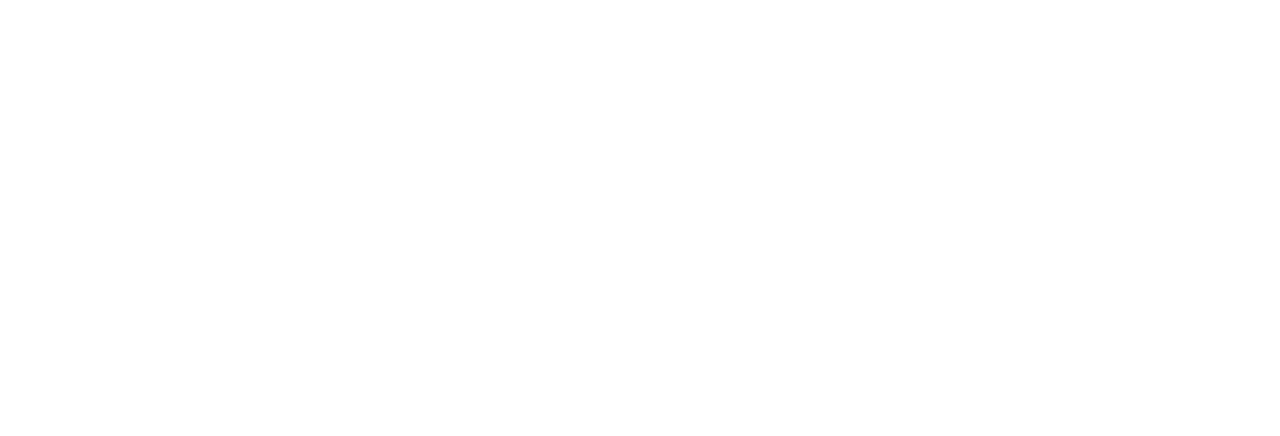
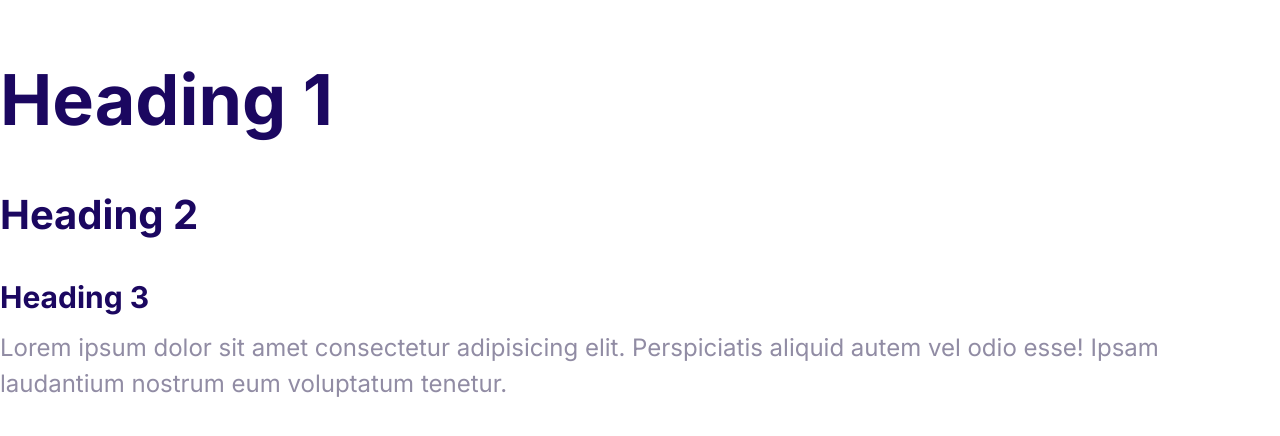
Before and after one commit to MasonRohrer/Masify, a plain HTML site: page index.html in a window 1280 px wide. Drawn offline with Linux system fonts and the light colour scheme.

Commit message:
Specified Header styles

```diff
--- a/CSS/styles.css
+++ b/CSS/styles.css
@@ -5,3 +5,35 @@
     --color-headings: #1b0760;
     --color-body: #918ca4;
 }
+
+html {
+    font-size: 62.5%;
+}
+body {
+    font-family: Inter, Arial, Helvetica, sans-serif;
+    font-size: 2.4rem;
+    line-height: 1.5;
+    color: var(--color-body);
+}
+
+h1,
+h2,
+h3 {
+    color: var(--color-headings);
+    margin-bottom: 1rem;
+}
+p {
+    margin-top: 0;
+}
+
+h1 {
+    font-size: 7rem;
+}
+
+h2 {
+    font-size: 4rem;
+}
+
+h3, h4, h5, h6 {
+    font-size: 3rem;
+}
--- a/index.html
+++ b/index.html
@@ -1,13 +1,26 @@
 <!DOCTYPE html>
 <html lang="en">
-<head>
-    <meta charset="UTF-8">
-    <meta name="viewport" content="width=device-width, initial-scale=1.0">
+  <head>
+    <meta charset="UTF-8" />
+    <meta name="viewport" content="width=device-width, initial-scale=1.0" />
     <title>Document</title>
-    <link rel="stylesheet" href="CSS/normalize.css">
-    <link rel="stylesheet" href="CSS/styles.css">
-</head>
-<body>
-
-</body>
+    <link rel="preconnect" href="https://fonts.googleapis.com" />
+    <link rel="preconnect" href="https://fonts.gstatic.com" crossorigin />
+    <link
+      href="https://fonts.googleapis.com/css2?family=Inter:ital,opsz,wght@0,14..32,100..900;1,14..32,100..900&display=swap"
+      rel="stylesheet"
+    />
+    <link rel="stylesheet" href="CSS/normalize.css" />
+    <h1>Heading 1</h1>
+    <h2>Heading 2</h2>
+    <h3>Heading 3</h3>
+    <p>
+    <link rel="stylesheet" href="CSS/styles.css" />
+  </head>
+  <body>
+      Lorem ipsum dolor sit amet consectetur adipisicing elit. Perspiciatis
+      aliquid autem vel odio esse! Ipsam laudantium nostrum eum voluptatum
+      tenetur.
+    </p>
+  </body>
 </html>
```
